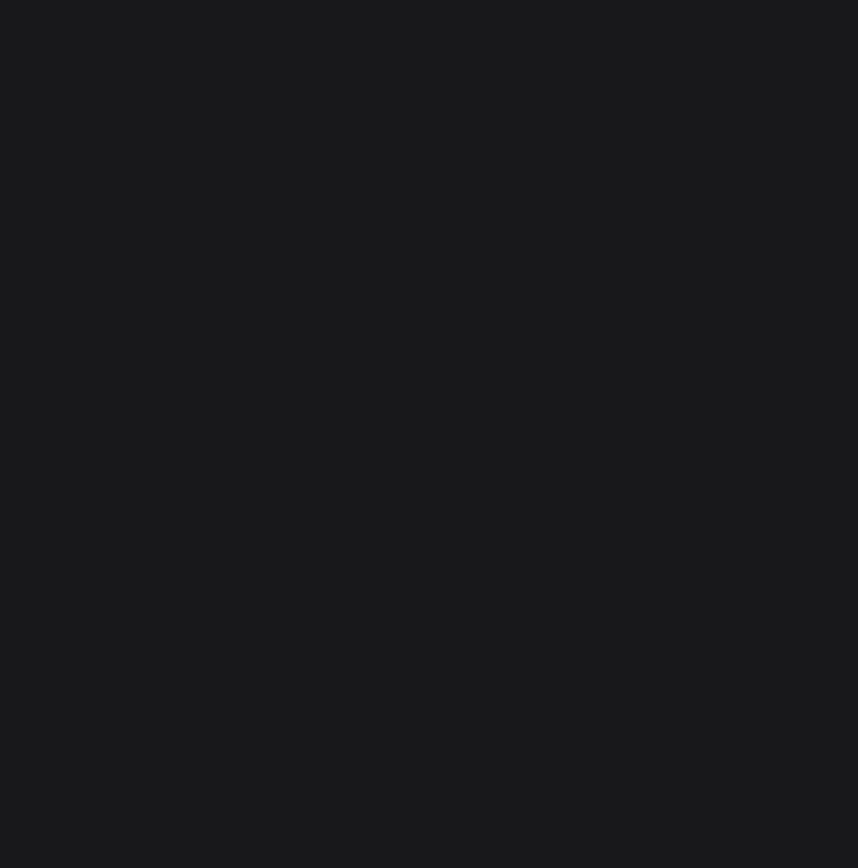
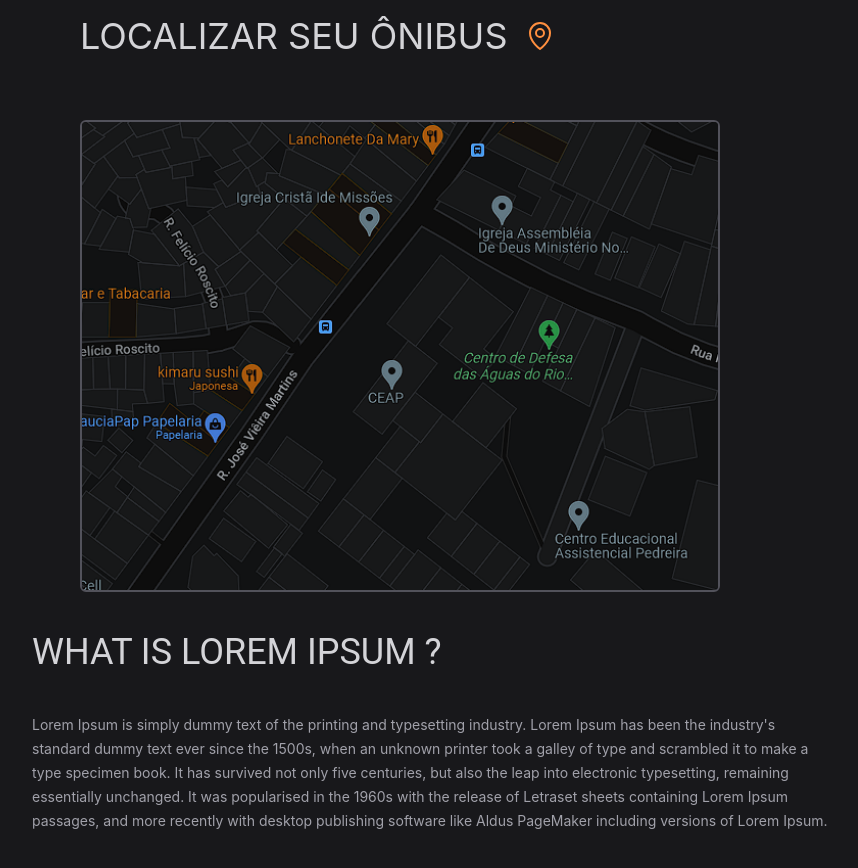
Before and after one commit to Gabriel-M2/TOS, a React (Vite) app: page / in a window 1280 px wide. Shown: the part 1000-1868 px from the top of the page, without its empty margins (32-890 px from the left). After the commit the page ends 1829 px from the top, so only its background shows below. Built offline with nearby package versions, Linux system fonts and the light colour scheme.

Commit message:
add conteúdo à home page

```diff
--- a/src/Components/Content.tsx
+++ b/src/Components/Content.tsx
@@ -14,13 +14,13 @@
                                 CANSADO DE FICAR
                             </h1>
                             <h1 className="py-1 pt-2">
-                                ESPERANDO HORAS NO PONTO DE ÔNIBUS?
+                                ESPERANDO HORAS NO PONTO DE ÔNIBUS ?
                             </h1>
                             <div className="flex my-6 ">
                             <h1 className="py-1 pt-2">
                                 TENTE
                             </h1>
-                            <h1 className="bg-gradient-to-r from-pink-500 to-violet-500 ml-6 p-2  rounded text-white tracking-widest">
+                            <h1 className="bg-gradient-to-r from-pink-500 to-violet-500 ml-6 p-2  rounded text-white tracking-widest hover:text-4xl sm:hover:text-6xl transition-all">
                                 TOS
                             </h1>
                             </div>
--- a/src/Components/Sobre.tsx
+++ b/src/Components/Sobre.tsx
@@ -1,4 +1,5 @@
-import { ArrowCircleDown } from "phosphor-react";
+import { ArrowCircleDown, MapPin } from "phosphor-react";
+import mapa from './../Assets/mapa.png'
 
 
 
@@ -8,14 +9,32 @@
 
             <div className="flex  justify-center">
 
-                <span className="text-zinc-300 absolute top-[55rem] inter2:top-[58rem] sm:top-[40rem] text-3xl sm:text-5xl sm:flex animate ">
-                    O QUE OFERECEMOS <span className="text-orange-500 animate-bounce ml-4 py-1">?</span>
+                <span className="text-zinc-300 absolute top-[55rem] inter2:top-[50rem] sm:top-[40rem] text-3xl sm:text-5xl sm:flex  ">
+                    O QUE OFERECEMOS <span className="text-orange-500 animate-bounce  ml-4 py-1">?</span>
                 </span>
 
             </div>
 
+            <div className="absolute mt-10 top-[60rem] sm:ml-24 p-4 group">
+                <span className="text-zinc-300  text-[1.2rem] medium:text-4xl flex">
+                    LOCALIZAR SEU ÔNIBUS <MapPin size={32} color="#FF8F3F" className="ml-4 sm:mt-1 group-hover:animate-bounce" />
+                </span>
+            </div>
 
-            <br /><br /><br /><br /><br /><br /><br /><br /><br /><br /><br /><br /><br /><br /><br /><br /><br /><br /><br /><br /><br /><br /><br /><br /><br /><br /><br /><br /><br /><br /><br /><br /><br /><br /><br /><br /><br /><br /><br /><br /><br /><br /><br /><br /><br /><br /><br /><br /><br /><br /><br /><br /><br /><br /><br /><br /><br /><br /><br /><br /><br /><br /><br /><br /><br /><br /><br /><br /><br /><br /><br /><br /><br /><br /><br /><br /><br /><br /><br /><br /><br /><br /><br /><br /><br /><br /><br /><br /><br /><br /><br /><br /><br /><br /><br /><br /><br /><br /><br /><br />
+            <div className="absolute top-[70rem]  legenda:flex ">
+                <img src={mapa} alt="" className="w-[40rem] sm:ml-10 inter:ml-[7rem] rounded-md border-2 border-zinc-600 " />
+
+                <div className="flex-col sm:ml-20  break:ml-0">
+                    <span className="text-zinc-300   sm:text-xl break:text-4xl font-roboto relative top-10 left-6 break:ml-10   "> WHAT IS LOREM IPSUM ? </span>
+                   <div className="ml-6 break:ml-16 w-[32rem]  break:w-[50rem]">
+                        <span className="relative top-20 text-sm text-zinc-400 break-word ">Lorem Ipsum is simply dummy text of the printing and typesetting industry. Lorem Ipsum has been the industry's standard dummy text ever since the 1500s, when an unknown printer took a galley of type and scrambled it to make a type specimen book. It has survived not only five centuries, but also the leap into electronic typesetting, remaining essentially unchanged. It was popularised in the 1960s with the release of Letraset sheets containing Lorem Ipsum passages, and more recently with desktop publishing software like Aldus PageMaker including versions of Lorem Ipsum.</span>
+                   </div>
+                </div>
+            </div>
+
+
+
+
 
         </div>
     )
--- a/tailwind.config.js
+++ b/tailwind.config.js
@@ -8,14 +8,15 @@
         'inter' : '800px',
         'inter2' : '670px',
         'extra' : '2750px',
-        'xs' : '2750px'
+        'xs' : '2750px',
+        'break' : '1280px',
+        'legenda' : '1600px'
     },
     extend: {
-      keyframe:{
-        linha:{
-          '0%': {  },
-          '50%': {},
-          '100%': {},
+      keyframes: {
+        wiggle: {
+          '0%, 100%': { transform: 'translate(-3deg)' },
+          '50%': { transform: 'rotate(3deg)' },
         }
       },
       colors:{
```
Also changed, not shown: src/Assets/mapa.png (added).
